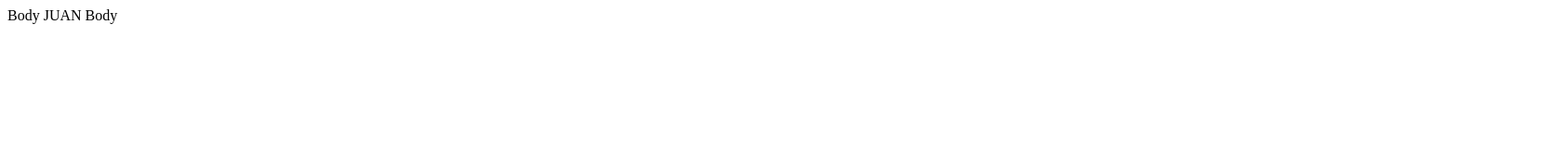
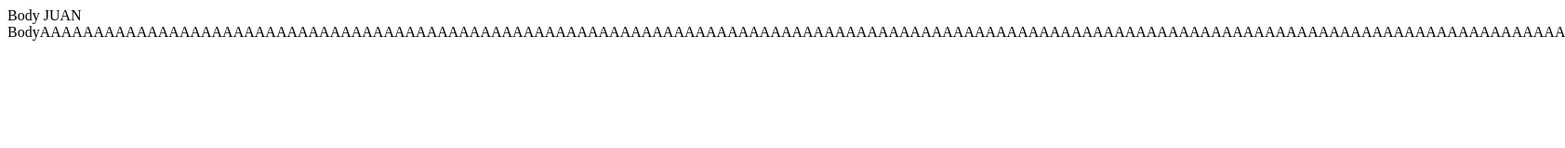
Before and after one commit to artcjr/novaprova, a plain HTML site: page body.html in a window 1280 px wide. Shown: the whole page at 93% size, 1683 px wide, since content can reach past the window. Drawn offline with Linux system fonts and the light colour scheme.

Commit message:
body.arthur

```diff
--- a/body.html
+++ b/body.html
@@ -5,6 +5,6 @@
 	<title>Juan</title>
 </head>
 <body>
-	Body JUAN Body
+	Body JUAN BodyAAAAAAAAAAAAAAAAAAAAAAAAAAAAAAAAAAAAAAAAAAAAAAAAAAAAAAAAAAAAAAAAAAAAAAAAAAAAAAAAAAAAAAAAAAAAAAAAAAAAAAAAAAAAAAAAAAAAAAAAAAAAAAAAAAAAAAAAAAAAAA
 </body>
 </html>
```
